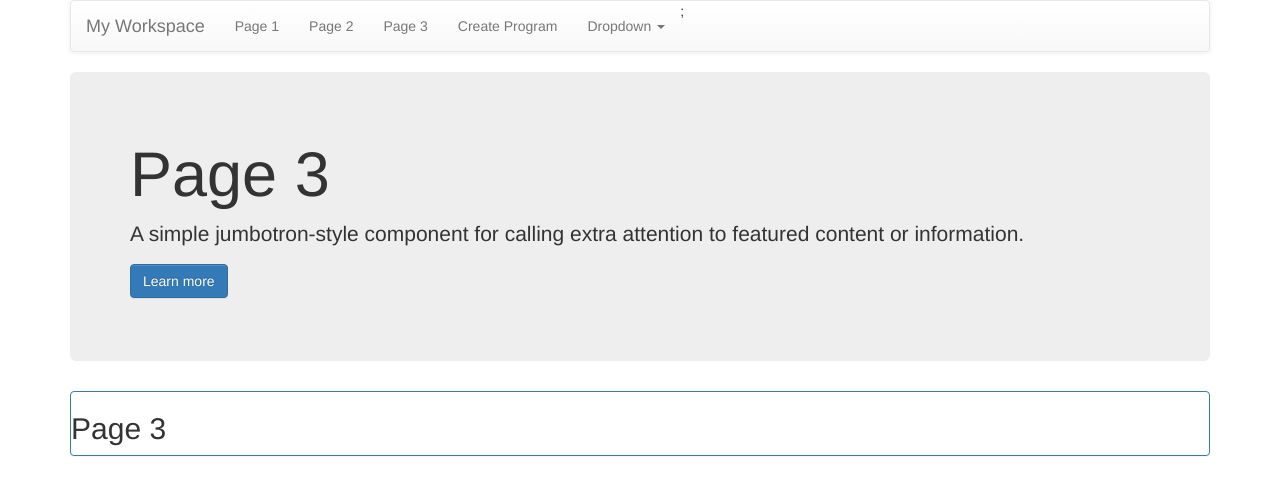
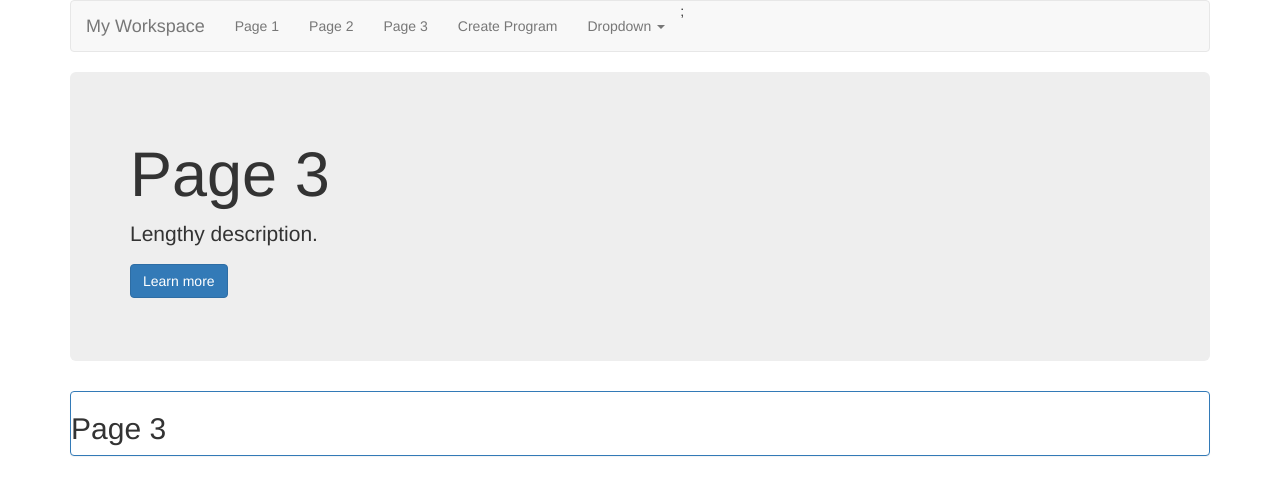
Before and after one commit to reashore/ClbcMyWorksspaceTs, a React (Create React App) app: page /page3 in a window 1280 px wide. Shown: the top 494 px of the page. Built offline with nearby package versions, Linux system fonts and the light colour scheme.

Commit message:
Fixed all compiler warning related to event arguments

```diff
--- a/src/components/PlaceOfService/PlaceOfService.tsx
+++ b/src/components/PlaceOfService/PlaceOfService.tsx
@@ -1,6 +1,6 @@
 
 import * as React from 'react';
-import { FormGroup, ControlLabel, FormControl, Panel, Button } from 'react-bootstrap';
+import { FormGroup, ControlLabel, FormControl, Panel, Button, FormControlProps } from 'react-bootstrap';
 import { PlaceOfServiceData, getPlaceOfServiceArray } from './PlaceOfServiceData';
 
 interface PlaceofServiceProps {
@@ -27,7 +27,8 @@ export class PlaceOfService extends React.Component<PlaceofServiceProps, {}> {
     });
   }
 
-  onClick(event: any) {
+  // https://github.com/DefinitelyTyped/DefinitelyTyped/issues/16208
+  onClick(event: React.FormEvent<FormControlProps>) {
     // for now, do nothing
     event.preventDefault();
   }
--- a/src/components/Program/Program.tsx
+++ b/src/components/Program/Program.tsx
@@ -1,6 +1,6 @@
 
 import * as React from 'react';
-import { Panel, Grid, Row, Col, FormGroup, ControlLabel, FormControl } from 'react-bootstrap';
+import { Panel, Grid, Row, Col, FormGroup, ControlLabel, FormControl, FormControlProps } from 'react-bootstrap';
 import { ProgramType } from '../ProgramType/ProgramType';
 // import CustomDatePicker from '../../common/CustomDatePicker';
 import { getServiceSubcategoryArray, getFundingModelArray, ServiceSubcategoryData, FundingModelData } from './ProgramData';
@@ -55,7 +55,11 @@ export class Program extends React.Component<ProgramProps, ProgramState> {
     });
   }
 
-  onChangeServiceSubcategory(event: any) {
+  // // https://github.com/DefinitelyTyped/DefinitelyTyped/issues/16208
+  onChangeServiceSubcategory(event: React.FormEvent<FormControlProps>): void {
+    let formValue: string | number | string[] | undefined = event.currentTarget.value;
+    // tslint:disable-next-line:no-console
+    console.log(formValue);
     const serviceSubcategoryId = parseInt(this._serviceSubcategoryId.value, 10);
     this.fundingModels = getFundingModelArray(this.fundingModelServiceUrl, serviceSubcategoryId);
     this.forceUpdate();
@@ -70,7 +74,7 @@ export class Program extends React.Component<ProgramProps, ProgramState> {
   //   this.setState({ programName: event.target.value });
   // }
 
-  render() {
+  render(): JSX.Element {
     return (
       <Panel header="Program" bsStyle="primary">
         <Grid fluid={true}>
--- a/src/components/Program/ProgramData.ts
+++ b/src/components/Program/ProgramData.ts
@@ -25,7 +25,7 @@ export function getServiceSubcategoryArray(serviceUrl: string): Array<ServiceSub
 }
 
 export function getFundingModelArray(serviceUrl: string, serviceSubcategory: number): Array<FundingModelData> {
-  let fundingModelArray = [];
+  let fundingModelArray: Array<FundingModelData> = [];
   const numberFundingModels: number = 6;
 
   for (let n: number = 1; n <= numberFundingModels; n++) {
--- a/src/components/Vendor/Vendor.tsx
+++ b/src/components/Vendor/Vendor.tsx
@@ -1,6 +1,6 @@
 
 import * as React from 'react';
-import { Panel, Grid, Row, Col, FormGroup, ControlLabel, FormControl } from 'react-bootstrap';
+import { Panel, Grid, Row, Col, FormGroup, ControlLabel, FormControl, FormControlProps } from 'react-bootstrap';
 import { VendorData, getVendorArray } from './VendorData';
 
 interface VendorState {
@@ -40,7 +40,8 @@ export class Vendor extends React.Component<VendorProps, VendorState> {
     });
   }
 
-  onChange(event: any) {
+  // https://github.com/DefinitelyTyped/DefinitelyTyped/issues/16208
+  onChange(event: React.FormEvent<FormControlProps>) {
     const vendorId = parseInt(this._vendorId.value, 10);
     const selectedVendor = this.vendorArray.find((vendor: VendorData) => vendor.vendorId === vendorId) as VendorData;
 
--- a/src/index.tsx
+++ b/src/index.tsx
@@ -1,14 +1,15 @@
 
+// import 'babel-polyfill';
 import * as React from 'react';
 import * as ReactDOM from 'react-dom';
 import { MyWorkspace } from './pages/MyWorkspace';
 import registerServiceWorker from './registerServiceWorker';
 import './index.css';
-import '../node_modules/bootstrap/dist/css/bootstrap-theme.css';
+// import '../node_modules/bootstrap/dist/css/bootstrap-theme.css';
 import '../node_modules/bootstrap/dist/css/bootstrap.css';
 
-const reactComponent = <MyWorkspace />;
-const reactRoot = document.getElementById('reactRoot') as HTMLElement;
+const reactComponent: JSX.Element = <MyWorkspace />;
+const reactRoot: HTMLDivElement = document.getElementById('reactRoot') as HTMLDivElement;
 
 ReactDOM.render(reactComponent, reactRoot);
 
--- a/src/pages/CreateProgramPage.tsx
+++ b/src/pages/CreateProgramPage.tsx
@@ -1,6 +1,6 @@
 
 import * as React from 'react';
-import { Form, Button } from 'react-bootstrap';
+import { Form, Button, FormControlProps } from 'react-bootstrap';
 import { Vendor } from '../components/Vendor/Vendor';
 // import Vendor from 'vendor-component';
 import { Program } from '../components/Program/Program';
@@ -25,9 +25,8 @@ export class CreateProgramPage extends React.Component<{}, {}> {
     this.onSubmit = this.onSubmit.bind(this);
   }
 
-  // onSubmit(event: React.FormEvent<HTMLButtonElement>): void {
-  // onSubmit(event: React.FormEvent<HTMLFormElement>): void {
-  onSubmit(event: any): void {
+  // // https://github.com/DefinitelyTyped/DefinitelyTyped/issues/16208
+  onSubmit(event: React.FormEvent<FormControlProps>): void {
     event.preventDefault();
 
     const program: ProgramData = this.getProgramValues();
--- a/src/pages/Page1Page.tsx
+++ b/src/pages/Page1Page.tsx
@@ -6,15 +6,11 @@ export const Page1Page = () => (
   <div>
     <Jumbotron>
       <h1>Page 1</h1>
-      <p>
-        A simple jumbotron-style component for calling extra attention to
-        featured content or information.
-      </p>
+      <p>Lengthy description.</p>
       <p>
         <Button bsStyle="primary">Learn more</Button>
       </p>
     </Jumbotron>
-
     <Panel header="Page 1" bsStyle="primary">
       <h2>Page 1</h2>
     </Panel>
--- a/src/pages/Page2Page.tsx
+++ b/src/pages/Page2Page.tsx
@@ -6,15 +6,11 @@ export const Page2Page = () => (
   <div>
     <Jumbotron>
       <h1>Page 2</h1>
-      <p>
-        A simple jumbotron-style component for calling extra attention to
-        featured content or information.
-      </p>
+      <p>Lengthy description.</p>
       <p>
         <Button bsStyle="primary">Learn more</Button>
       </p>
     </Jumbotron>
-
     <Panel header="Page 2" bsStyle="primary">
       <h2>Page 2</h2>
     </Panel>
--- a/src/pages/Page3Page.tsx
+++ b/src/pages/Page3Page.tsx
@@ -5,18 +5,12 @@ import { Jumbotron, Button, Panel } from 'react-bootstrap';
 export const Page3Page = () => (
   <div>
     <Jumbotron>
-      <h1>Page 3</h1>
-      <p>
-        A simple jumbotron-style component for calling extra attention to
-        featured content or information.
-      </p>
-      <p>
-        <Button bsStyle="primary">Learn more</Button>
-      </p>
-    </Jumbotron>
-
-    <Panel header="Page 3" bsStyle="primary">
-      <h2>Page 3</h2>
-    </Panel>
+    <h1>Page 3</h1>
+    <p>Lengthy description.</p>
+    <p><Button bsStyle="primary">Learn more</Button></p>
+  </Jumbotron>
+  <Panel header="Page 3" bsStyle="primary">
+    <h2>Page 3</h2>
+  </Panel>
   </div>
 );
```
Also changed, not shown: src/components/MainNavbar.tsx (+26 -6 lines).
